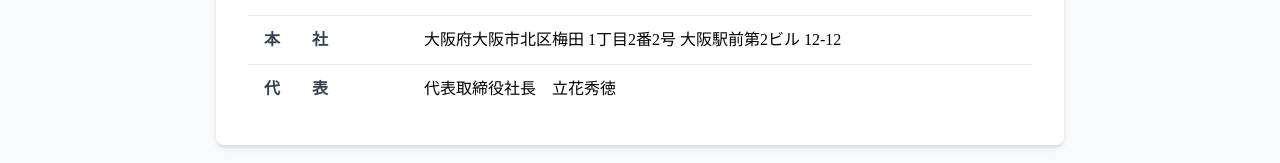
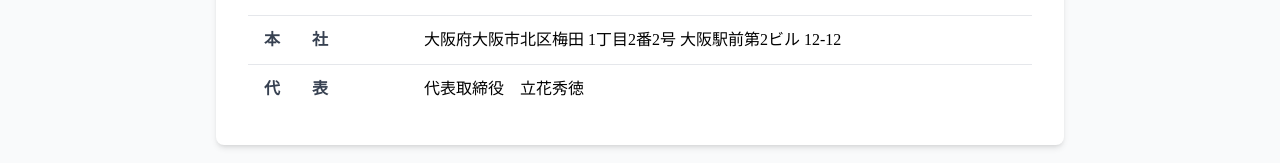
Before and after one commit to hidenoritachibana/tachibanadou-hp, a React (Create React App) app: page /company-profile in a window 1280 px wide. Shown: the part 596-759 px from the top of the page. Built offline with nearby package versions, Linux system fonts and the light colour scheme.

Commit message:
fix：軽微修正

```diff
--- a/src/pages/CompanyProfile.tsx
+++ b/src/pages/CompanyProfile.tsx
@@ -46,7 +46,7 @@ const CompanyProfile = () => (
                         </tr>
                         <tr>
                             <th className="py-3 px-4 font-semibold text-gray-700">代　　表</th>
-                            <td className="py-3 px-4">代表取締役社長　立花秀徳</td>
+                            <td className="py-3 px-4">代表取締役　立花秀徳</td>
                         </tr>
                     </tbody>
                 </table>
```
